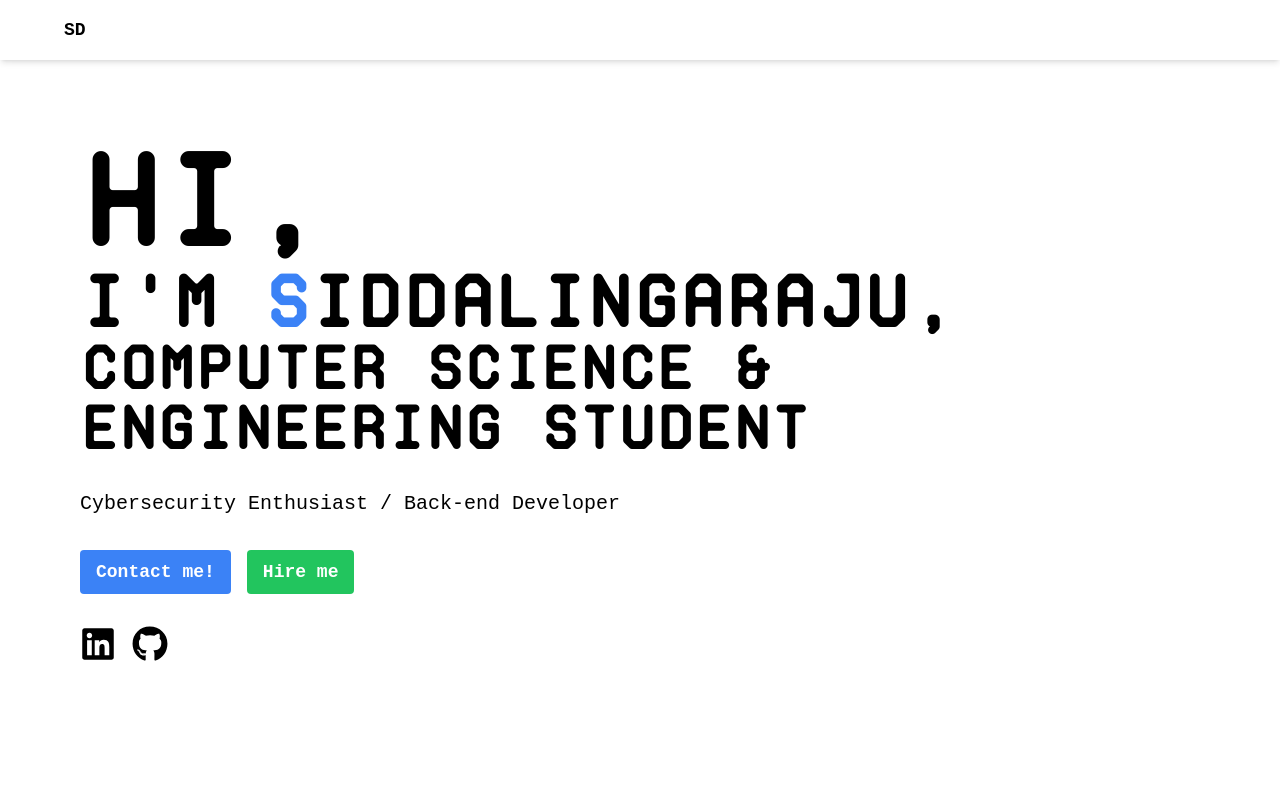
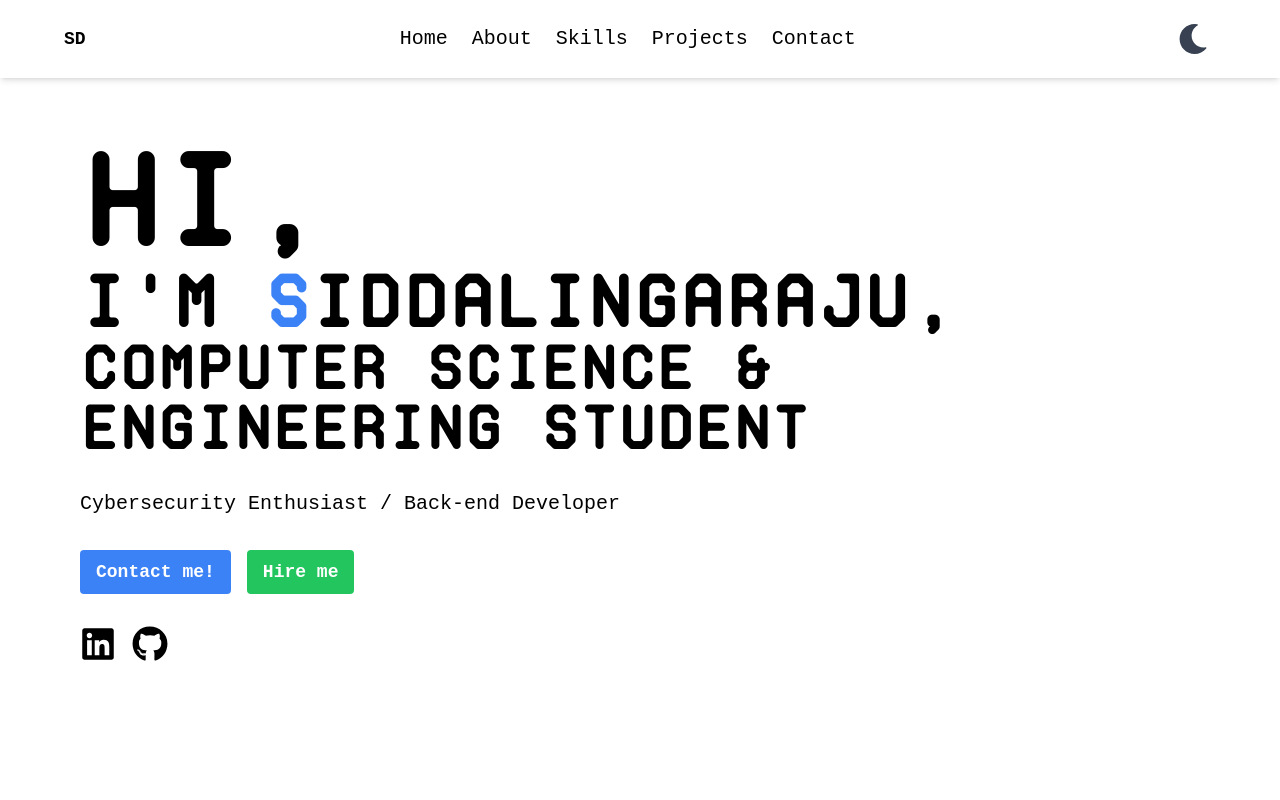
Before and after one commit to sid-jpg/my-portfolio, a React (Create React App) app: page / in a window 1280 px wide. Shown: the top 800 px of the page. Built offline with nearby package versions, Linux system fonts and the light colour scheme.

Commit message:
Update Header.js

```diff
--- a/src/components/Header.js
+++ b/src/components/Header.js
@@ -9,10 +9,10 @@ const Header = ({ darkMode, toggleDarkMode }) => {
   const closeMenu = () => setIsMenuOpen(false);
 
   return (
-    <header className="fixed top-0 left-0 right-0 z-50 bg-white dark:bg-gray-800 shadow-md py-2 md:py-4"> {/* Reduced py-4 to py-2 */}
+    <header className="fixed top-0 left-0 right-0 z-50 bg-white dark:bg-gray-800 shadow-md py-2 md:py-4">
       <nav className="container mx-auto px-6 md:px-8">
-        <div className="flex items-center justify-between md:justify-start">
-          {/* Hamburger Menu for Mobile */}
+        <div className="flex items-center justify-between md:justify-between">
+          {/* Mobile Hamburger Menu */}
           <div className="md:hidden flex items-center">
             <button
               onClick={toggleMenu}
@@ -22,13 +22,33 @@ const Header = ({ darkMode, toggleDarkMode }) => {
               </svg>
             </button>
           </div>
-          {/* Centered Logo */}
-          <a href="#home" className="text-xl font-bold hover:text-blue-500 dark:hover:text-blue-300 flex-1 text-center md:text-left"> {/* Reduced text-2xl to text-xl */}
-            <p className="m-0">SD</p>
-          </a>
-          {/* Theme Toggle for Mobile */}
-          <div className="md:hidden flex items-center">
-            <ThemeToggle darkMode={darkMode} toggleDarkMode={toggleDarkMode} />
+          {/* Mobile Logo and Theme Toggle */}
+          <div className="flex-1 md:hidden flex items-center justify-between">
+            <a href="#home" className="text-xl font-bold hover:text-blue-500 dark:hover:text-blue-300 flex items-center justify-center flex-1">
+              SD
+            </a>
+            <div className="flex items-center">
+              <ThemeToggle darkMode={darkMode} toggleDarkMode={toggleDarkMode} />
+            </div>
+          </div>
+          {/* Desktop Logo and Navigation */}
+          <div className="hidden md:flex flex-1 items-center justify-between">
+            {/* Logo */}
+            <a href="#home" className="text-xl font-bold hover:text-blue-500 dark:hover:text-blue-300">
+              <p className="m-0">SD</p>
+            </a>
+            {/* Navigation Links */}
+            <div className="flex-1 flex justify-center space-x-6">
+              <a href="#home" className="text-lg md:text-xl hover:text-blue-500 dark:hover:text-blue-300">Home</a>
+              <a href="#about" className="text-lg md:text-xl hover:text-blue-500 dark:hover:text-blue-300">About</a>
+              <a href="#skills" className="text-lg md:text-xl hover:text-blue-500 dark:hover:text-blue-300">Skills</a>
+              <a href="#projects" className="text-lg md:text-xl hover:text-blue-500 dark:hover:text-blue-300">Projects</a>
+              <a href="#contact" className="text-lg md:text-xl hover:text-blue-500 dark:hover:text-blue-300">Contact</a>
+            </div>
+            {/* Theme Toggle */}
+            <div className="flex items-center">
+              <ThemeToggle darkMode={darkMode} toggleDarkMode={toggleDarkMode} />
+            </div>
           </div>
         </div>
         {/* Mobile Menu */}
```
